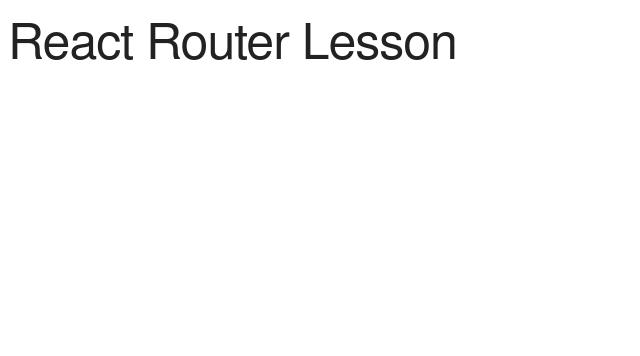
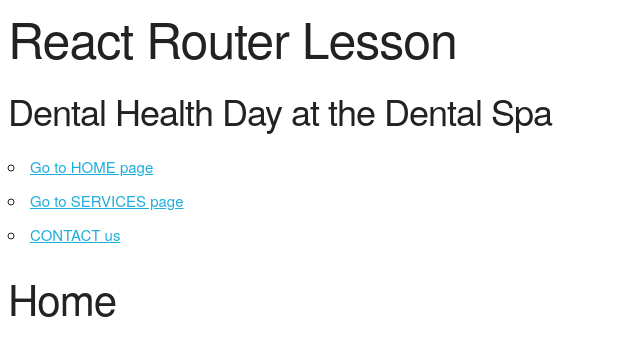
Before and after one commit to seraficaj/spring-forward-react-router-intro, a React (Create React App) app: page / in a window 1280 px wide. Before the commit this address had no page. Shown: the top 356 px of the page, without its empty margins (0-640 px from the left). Built offline with nearby package versions, Linux system fonts and the light colour scheme.

Commit message:
add error 404 route

```diff
--- a/src/App.jsx
+++ b/src/App.jsx
@@ -1,6 +1,8 @@
 import "./Skeleton.css";
 import Contact from "./components/pages/Contact";
+import Header from "./components/layout/Header";
 import Home from "./components/pages/Home";
+import NotFound from "./components/pages/NotFound";
 import Services from "./components/pages/Services";
 
 import { BrowserRouter as Router, Routes, Route } from "react-router-dom";
@@ -10,14 +12,20 @@
         <div className="App">
             <h1>React Router Lesson</h1>
             {/* wrap all routes in router */}
+            <h3>Dental Health Day at the Dental Spa</h3>
             <Router>
                 {/* all routes go in a <Routes> component  */}
-                <Routes>
-                    {/* route needs a path and elem. path = url, element=component */}
-                    <Route exact path="/home" element={<Home />} />
-                    <Route path="/services" element={<Services />} />
-                    <Route path="/contact" element={<Contact />} />
-                </Routes>
+                <Header />
+                <main>
+                    <Routes>
+                        {/* route needs a path and elem. path = url, element=component */}
+                        <Route exact path="/" element={<Home />} />
+                        <Route path="/services" element={<Services />} />
+                        <Route path="/contact" element={<Contact />} />
+                        {/* 404 Route must be after all other routes to "catch" */}
+                        <Route path="*" element={<NotFound />} />
+                    </Routes>
+                </main>
             </Router>
         </div>
     );
--- /dev/null
+++ b/src/components/layout/Header.jsx
@@ -0,0 +1,23 @@
+import { Link } from "react-router-dom";
+
+function Header() {
+    return (
+        <header>
+            <nav>
+                <ul>
+                    <li>
+                        <Link to="/"> Go to HOME page</Link>
+                    </li>
+                    <li>
+                        <Link to="/services"> Go to SERVICES page</Link>
+                    </li>
+                    <li>
+                        <Link to="/contact">CONTACT us</Link>
+                    </li>
+                </ul>
+            </nav>
+        </header>
+    );
+}
+
+export default Header;
--- /dev/null
+++ b/src/components/pages/NotFound.jsx
@@ -0,0 +1,5 @@
+function NotFound() {
+    return ( <h2>Error 404: Not Found</h2> );
+}
+
+export default NotFound;
```
